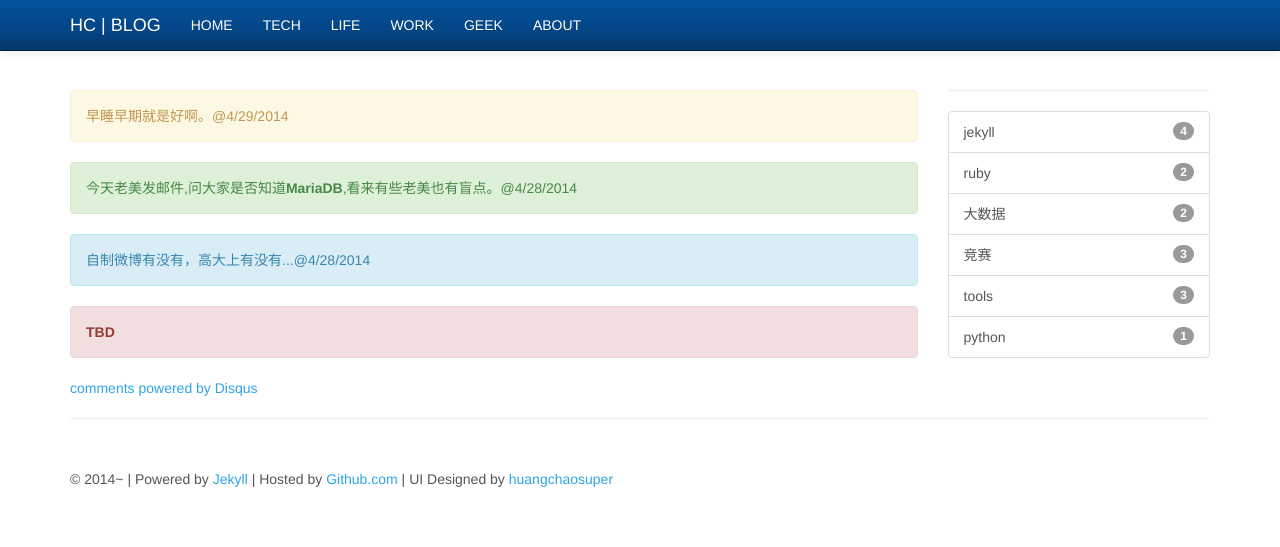
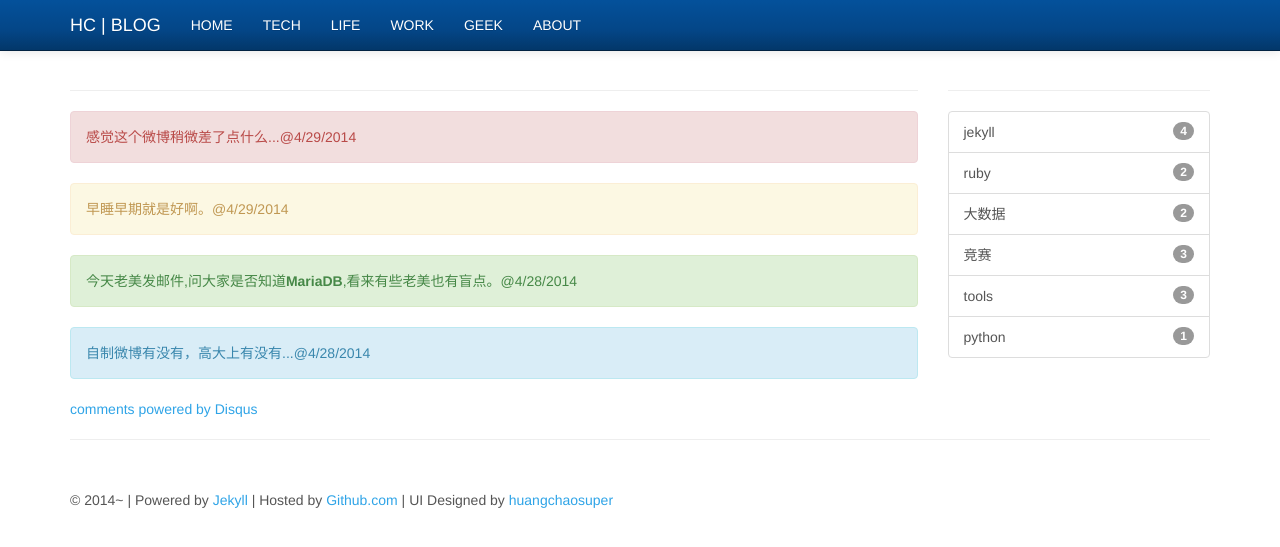
Before and after one commit to huangchaosuper/blog, a Jekyll site: the page built from geek.html, in a window 1280 px wide. Shown: the top 547 px of the page. Built offline with Jekyll 4.4.1, drawn with Linux system fonts in a browser that asks for light colours; Markdown is read by kramdown in place of the engine named in the settings; comment, search, counter and statistics services are not loaded.

Commit message:
chang tr

```diff
--- a/geek.html
+++ b/geek.html
@@ -8,7 +8,10 @@ title: Geek's World
 </p>
 <div id="disqus_thread"></div>
 <noscript>Please enable JavaScript to view the <a href="http://disqus.com/?ref_noscript">comments powered by Disqus.</a></noscript>
-</br>
+<hr/>
+<div class="alert alert-danger">
+  <p>感觉这个微博稍微差了点什么...@4/29/2014</p>
+</div>
 <div class="alert alert-warning">
   <p>早睡早期就是好啊。@4/29/2014</p>
 </div>
@@ -17,9 +20,6 @@ title: Geek's World
 </div>
 <div class="alert alert-info">
   <p>自制微博有没有，高大上有没有...@4/28/2014</p>
-</div>
-<div class="alert alert-danger">
-  <a href="#" class="alert-link">TBD</a>
 </div>
 <script type="text/javascript">
     /* * * CONFIGURATION VARIABLES: EDIT BEFORE PASTING INTO YOUR WEBPAGE * * */
```
